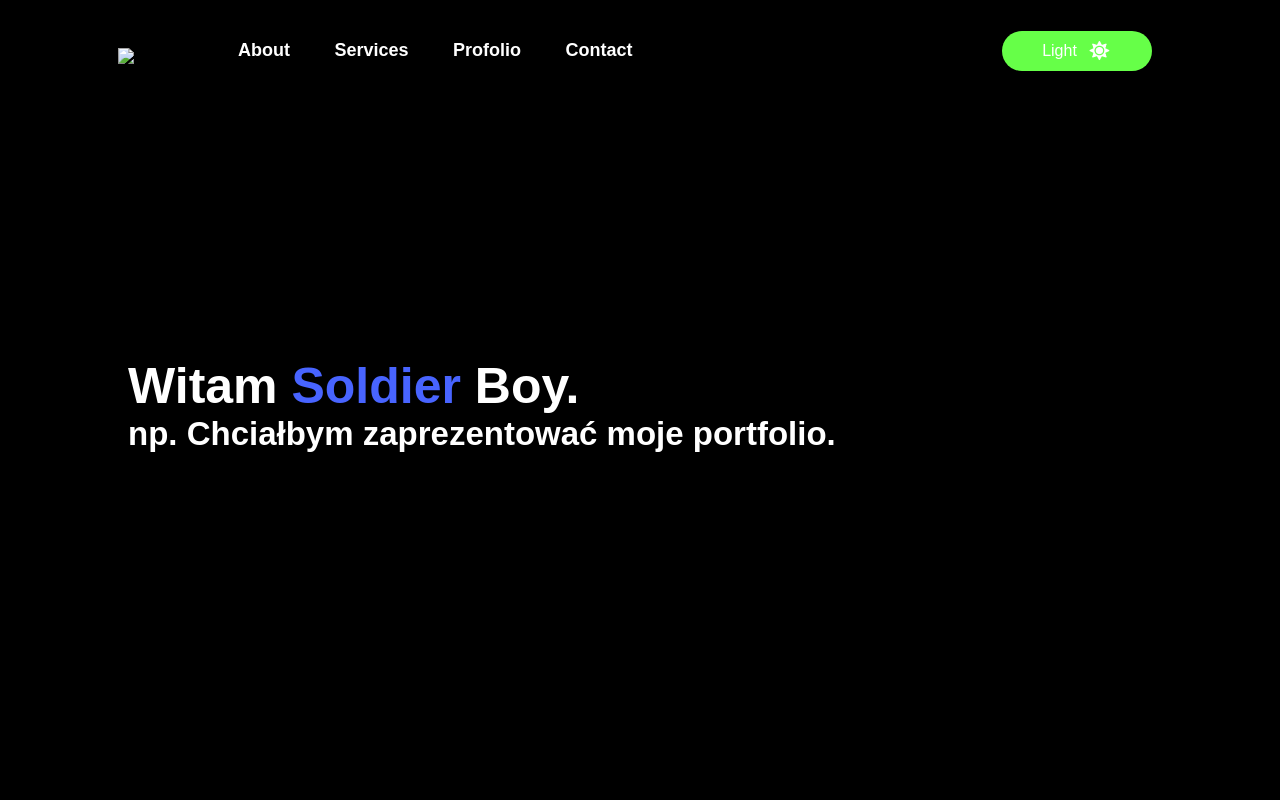
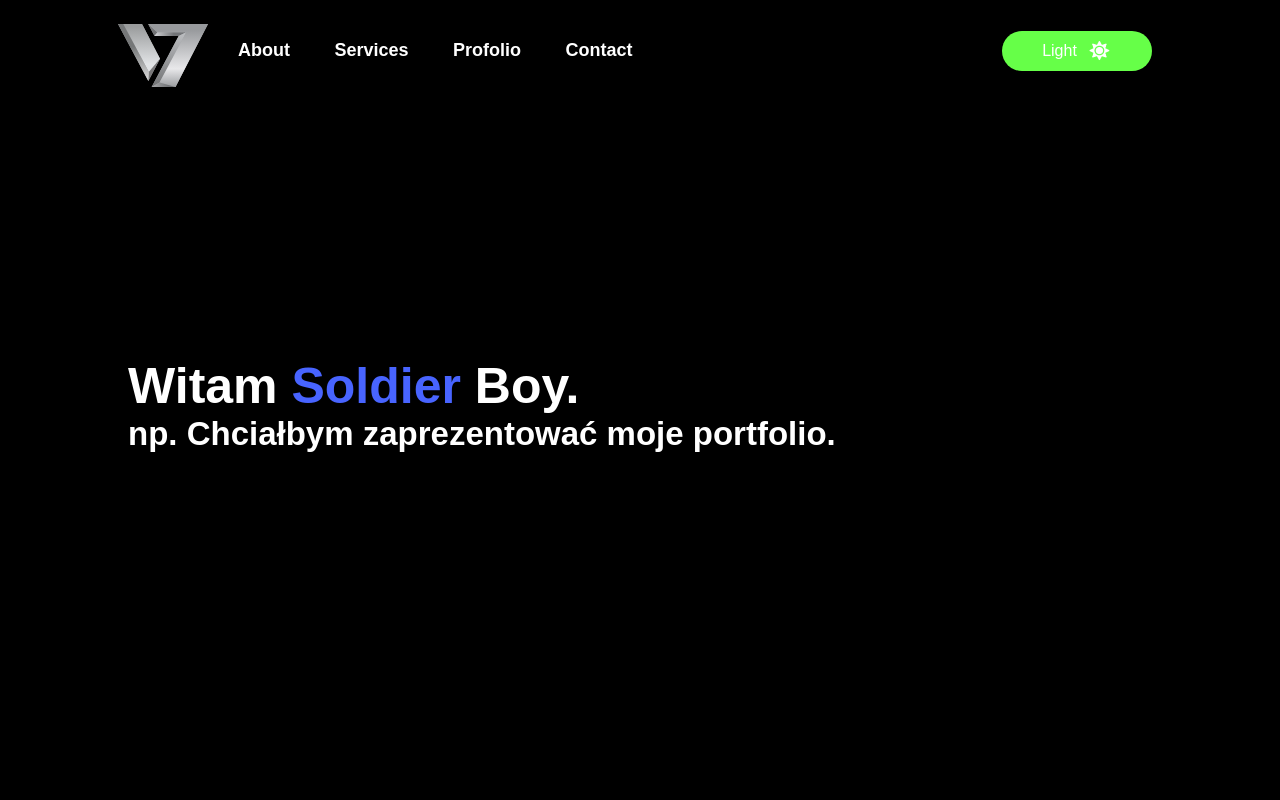
Before and after one commit to OskarGUE/OG_MyWeb, a plain HTML site: page index.html in a window 1280 px wide. Shown: the top 800 px of the page. Drawn offline with Linux system fonts and the light colour scheme.

Commit message:
Update index.html

```diff
--- a/index.html
+++ b/index.html
@@ -13,7 +13,7 @@
 <div id="header">
     <div class="container">
         <nav>
-            <img src="images/" class="logo"><!--miejsce na autorskie logo-->
+            <img src="images/logo.svg" class="logo"><!--miejsce na autorskie logo-->
             <ul id="sidemenu">
                 <li><a href="#about">About</a></li>
                 <li><a href="#services">Services</a></li>
```
